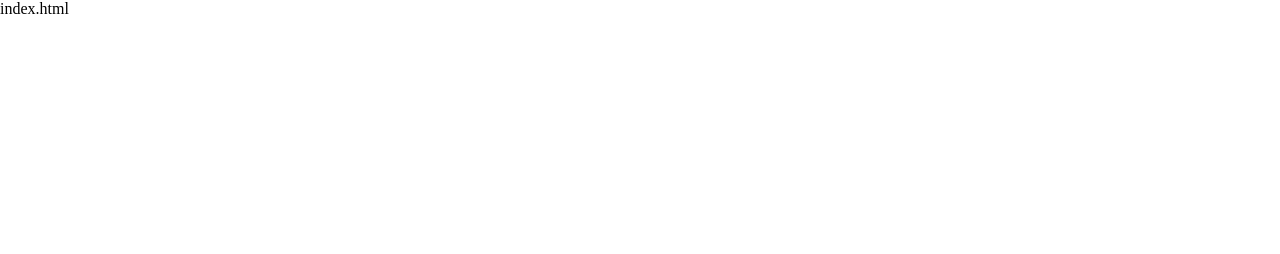
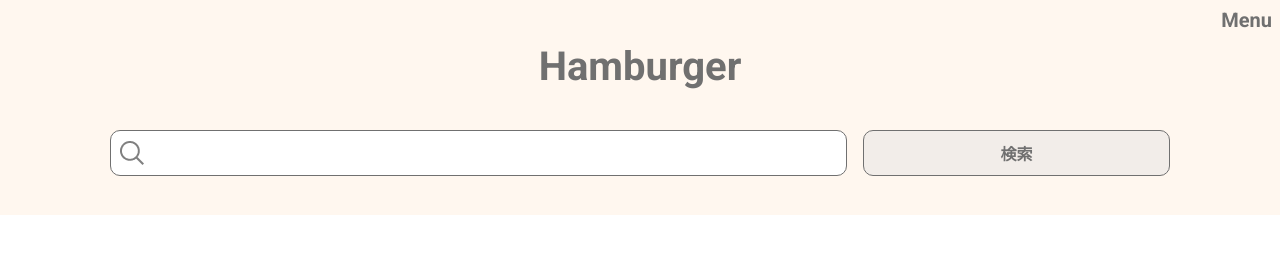
Before and after one commit to LibertyReman/hamburger_static, a website: page index.html in a window 1280 px wide. Drawn offline with Linux system fonts and the light colour scheme.

Commit message:
スマホ：ヘッダーの作成

```diff
--- a/gulpfile.js
+++ b/gulpfile.js
@@ -18,7 +18,7 @@ const sassBuild = (done) => {
 };
 
 const watchFiles = () => {
-  watch('./scss/*.scss', sassBuild);
+  watch('./scss/**/*.scss', sassBuild);
   watch(['./css/*.css', './js/*.js', './*.html'], bsReload);
 };
 
--- a/index.html
+++ b/index.html
@@ -6,13 +6,28 @@
     <link rel="icon" href="./img/favicon.ico">
     <meta name="description" content="サイトの説明文が入ります">
     <title>ハンバーガーサイト</title>
+    <link rel="preconnect" href="https://fonts.googleapis.com">
+    <link rel="preconnect" href="https://fonts.gstatic.com" crossorigin>
+    <link href="https://fonts.googleapis.com/css2?family=M+PLUS+1p:wght@400;700&family=Roboto:wght@400;700&display=swap" rel="stylesheet">
     <link href="./css/ress.css" rel="stylesheet">
     <link href="./css/style.css" rel="stylesheet">
   </head>
 
   <body>
-    <header>
-      <p>index.html</p>
+    <header class="l-header"> <!-- flex column center タテ並び真ん中 -->
+      <div class="p-gmenu"> <!-- flex row flex-end ヨコ並び右端 -->
+        <button class="p-menu js-menu">
+          <span>Menu</span>
+        </button>
+      </div>
+
+      <h1 class="l-header__logo">Hamburger</h1>
+
+      <form action="archive_search.html" method="post" class="p-search"> <!-- flex row ヨコ並び -->
+        <input type="text" placeholder="">
+        <input type="submit" value="検索">
+      </form>
+
     </header>
 
     <main>
--- /dev/null
+++ b/scss/foundation/_base.scss
@@ -0,0 +1,15 @@
+@use "../foundation/mixin";
+
+body {
+  font-family: 'Roboto', 'M PLUS 1p', sans-serif;
+  font-weight: bold;
+}
+
+a {
+  color: inherit; // 親のスタイルを継承
+  text-decoration: none; // URLリンクの下線を消す
+}
+
+li {
+  list-style: none; // 点(・)を削除
+}
--- /dev/null
+++ b/scss/foundation/_mixin.scss
@@ -0,0 +1,31 @@
+$dbg: 0;
+
+@mixin dbg-border($color: blue, $px: 1, $switch: 1) {
+  @if ($switch == 1 and $dbg == 1) {
+    outline: #{$px}px solid $color;
+    outline-offset: -#{$px}px;
+  }
+}
+
+@mixin dbg-bgcolor($color: blue, $switch: 1) {
+  @if ($switch == 1 and $dbg == 1) {
+    background-color: $color;
+  }
+}
+
+@mixin breakpoint($device) {
+  @if ($device != "sp" and $device != "tab") {
+    @warn "Invalid Argument";
+  }
+
+  @if $device == sp {
+    @media (max-width:767px) { // 横幅が767px以下の時
+      @content;
+    }
+  }
+  @if $device == tab {
+    @media (max-width:1200px) { // 横幅が1200px以下の時
+      @content;
+    }
+  }
+}
--- /dev/null
+++ b/scss/foundation/_variable.scss
@@ -0,0 +1,4 @@
+$color-white        : #FFFFFF;
+$color-gray         : #707070;
+$color-brown        : #F2EDE9;
+$color-lightbrown   : #FFF7EF;
--- /dev/null
+++ b/scss/layout/_header.scss
@@ -0,0 +1,19 @@
+@use "../foundation/mixin";
+@use "../foundation/variable";
+
+
+.l-header {
+	@include mixin.dbg-border(blue, 3, 1);
+  display: flex;
+  flex-direction: column; // タテ並び
+  align-items: center; // 真ん中
+	height  : 215px;
+  background-color: variable.$color-lightbrown;
+
+  &__logo {
+    @include mixin.dbg-border(red, 3, 1);
+    margin-bottom: 40px;
+    color: variable.$color-gray;
+    font-size: 40px;
+  }
+}
--- /dev/null
+++ b/scss/object/project/_gmenu.scss
@@ -0,0 +1,11 @@
+@use "../../foundation/mixin";
+
+
+.p-gmenu {
+	@include mixin.dbg-border(lightgreen, 3, 1);
+  display: flex;
+  justify-content: flex-end;
+  width: 100%;
+  padding: 8px 8px 11px 0px;
+
+}
--- /dev/null
+++ b/scss/object/project/_menu.scss
@@ -0,0 +1,11 @@
+@use "../../foundation/mixin";
+@use "../../foundation/variable";
+
+.p-menu {
+  span {
+    @include mixin.dbg-border(black, 1, 1);
+    color: variable.$color-gray;
+    font-size: 20px;
+  }
+
+}
--- /dev/null
+++ b/scss/object/project/_search.scss
@@ -0,0 +1,32 @@
+@use "../../foundation/mixin";
+@use "../../foundation/variable";
+
+.p-search {
+  @include mixin.dbg-border(lightgreen, 3, 1);
+  display: flex; // インライン要素(input)の余白を削除するために子要素をブロック要素に変換
+  height: 46px;
+
+  input[type="text"] {
+    @include mixin.dbg-border(black, 3, 0);
+    width: 57.6vw;
+    margin-right: 16px;
+    padding-left: 38px;
+    border: 1px solid variable.$color-gray;
+    border-radius: 10px;
+    background-color: variable.$color-white;
+    background-image: url("../../img/search.png");
+    background-position: 9px center;
+    background-size: 24px, 24px;
+  }
+
+  input[type="submit"] {
+    @include mixin.dbg-border(blue, 3, 0);
+    width: 24vw;
+    border: 1px solid variable.$color-gray;
+    border-radius: 10px;
+    background-color: variable.$color-brown;
+    color: variable.$color-gray;
+    font-family: 'M PLUS 1p'
+  }
+
+}
--- a/scss/style.scss
+++ b/scss/style.scss
@@ -1,48 +1,38 @@
-@use "sass:math";
+@charset "utf-8";
 
-// variables
-$dbg: 0;
+// ==========================================================================
+// Foundation
+// ==========================================================================
+@forward "foundation/mixin";
+@forward "foundation/variable";
+@forward "foundation/base";
 
-// mixin
-@mixin dbg-border($color: blue, $px: 1, $switch: 1) {
-  @if ($switch == 1 and $dbg == 1) {
-    outline: #{$px}px solid $color;
-    outline-offset: -#{$px}px;
-  }
-}
+// ==========================================================================
+// Layout
+// ==========================================================================
+@forward "layout/header";
+//@forward "layout/footer";
 
-@mixin dbg-bgcolor($color: blue, $switch: 1) {
-  @if ($switch == 1 and $dbg == 1) {
-    background-color: $color;
-  }
-}
+// ==========================================================================
+// Object
+// ==========================================================================
+// ---------------------------------------
+// Component
+// ---------------------------------------
+//@forward "object/component/button";
+//@forward "object/component/grid";
 
-@mixin breakpoint($device) {
-  @if ($device != "sp" and $device != "tab") {
-    @warn "Invalid Argument";
-  }
+// ---------------------------------------
+// Project
+// ---------------------------------------
+@forward "object/project/gmenu";
+@forward "object/project/menu";
+@forward "object/project/search";
+//@forward "object/project/copyright";
+//@forward "object/project/hamburger";
+//@forward "object/project/mainvisual";
 
-  @if $device == sp {
-    @media (max-width:767px) { // 横幅が767px以下の時
-      @content;
-    }
-  }
-  @if $device == tab {
-    @media (max-width:1200px) { // 横幅が1200px以下の時
-      @content;
-    }
-  }
-}
-
-
-body {
-}
-
-a {
-  color: inherit; // 親のスタイルを継承
-  text-decoration: none; // URLリンクの下線を消す
-}
-
-li {
-  list-style: none; // 点(・)を削除
-}
+// ---------------------------------------
+// Utility
+// ---------------------------------------
+//@forward "object/utility/display";
```
Also changed, not shown: css/style.css, img/search.png (added), scss/layout/_footer.scss (added), scss/object/component/_button.scss (added), scss/object/component/_grid.scss (added), 1 other file.
